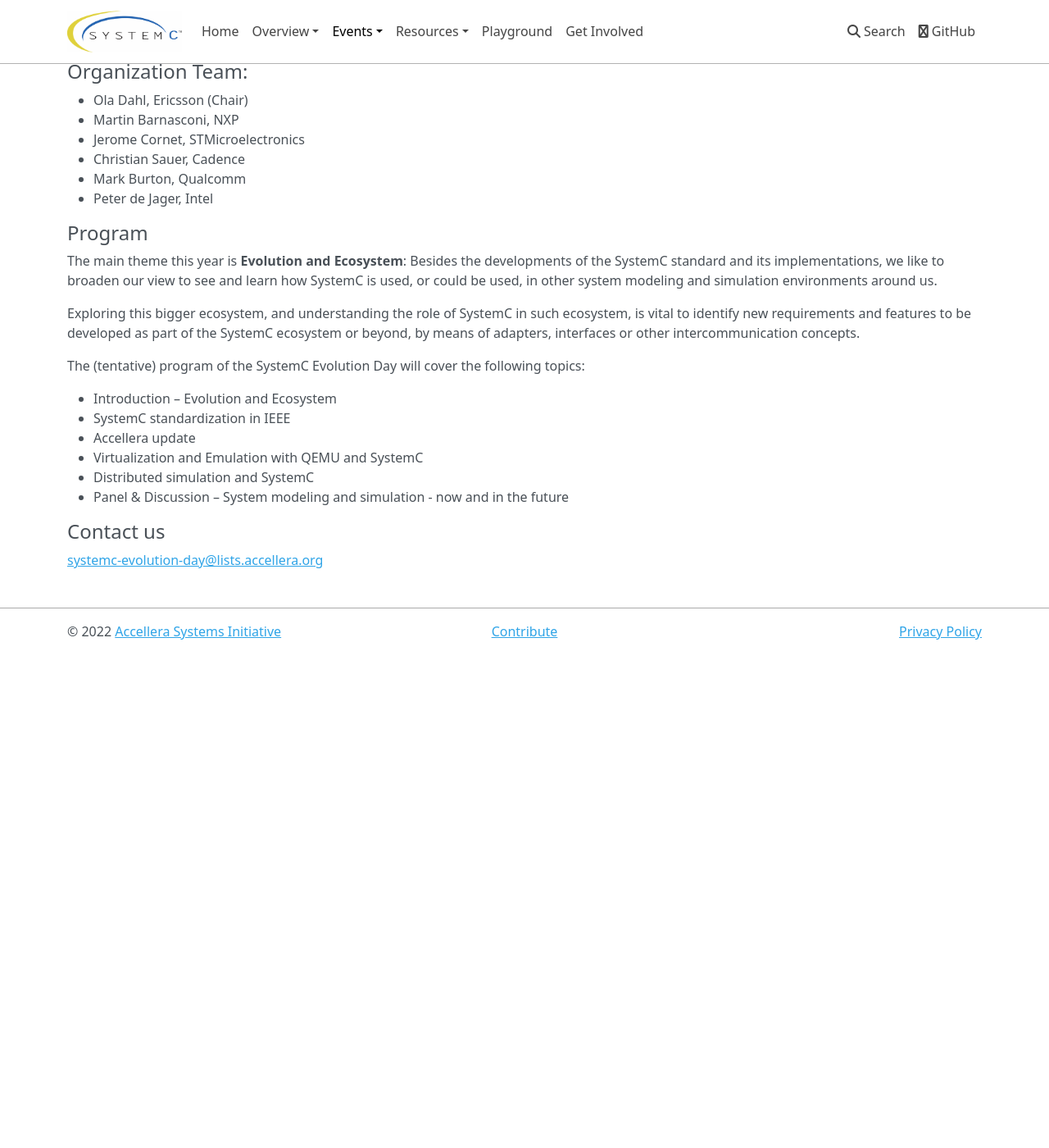
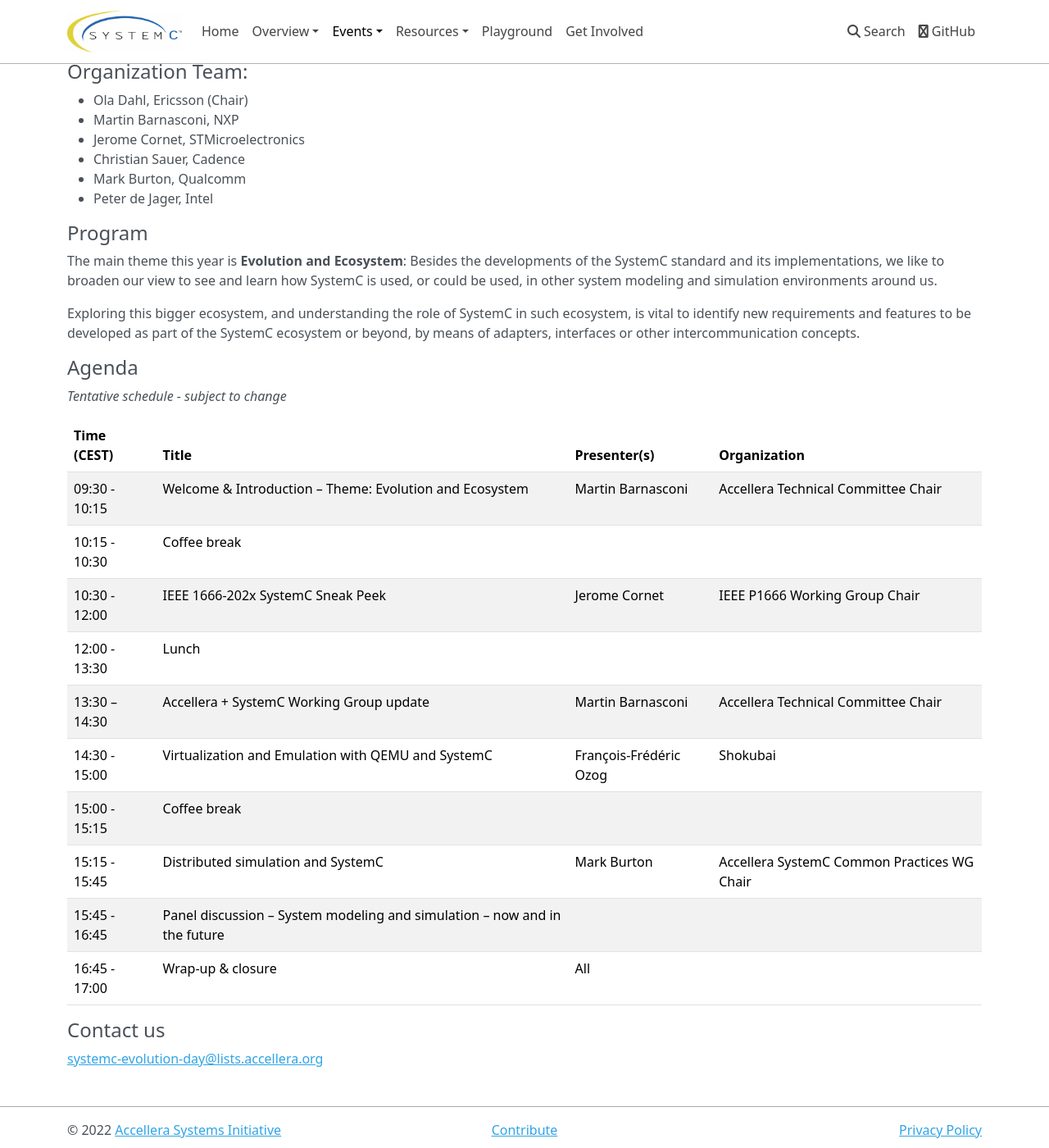
Before and after one commit to accellera-official/systemc.org, an MkDocs documentation site: the page built from docs/events/sced2022.md, in a window 1280 px wide and 1400 px high, scrolled down 489 px. Shown: the whole window at 82% size. Built offline with MkDocs 1.6.1, drawn with Linux system fonts in a browser that asks for light colours; nearby versions of some CDN libraries; before the commit the page ends 1281 px from its top, so only the background shows below that.

Commit message:
SCED2022 agenda
Signed-off-by: Martin Barnasconi <martin.barnasconi@nxp.com>

```diff
--- a/docs/events/sced2022.md
+++ b/docs/events/sced2022.md
@@ -33,14 +33,22 @@
 
 Exploring this bigger ecosystem, and understanding the role of SystemC in such ecosystem, is vital to identify new requirements and features to be developed as part of the SystemC ecosystem or beyond, by means of adapters, interfaces or other intercommunication concepts.
 
-The (tentative) program of the SystemC Evolution Day will cover the following topics:
+## Agenda
 
-* Introduction – Evolution and Ecosystem
-* SystemC standardization in IEEE
-* Accellera update
-* Virtualization and Emulation with QEMU and SystemC
-* Distributed simulation and SystemC
-* Panel & Discussion – System modeling and simulation - now and in the future
+_Tentative schedule - subject to change_
+
+| Time (CEST)&nbsp;&nbsp; | Title | Presenter(s) | Organization |
+| --------------------- | ---------------- | ---------------- | ---------------- |
+| 09:30 - 10:15 | Welcome & Introduction – Theme: Evolution and Ecosystem | Martin Barnasconi	| Accellera Technical Committee Chair |
+| 10:15 - 10:30 | Coffee break |
+| 10:30 - 12:00 | IEEE 1666-202x SystemC Sneak Peek | Jerome Cornet | IEEE P1666 Working Group Chair |
+| 12:00 - 13:30 | Lunch |
+| 13:30 – 14:30 | Accellera + SystemC Working Group update | Martin Barnasconi	| Accellera Technical Committee Chair |
+| 14:30 - 15:00 | Virtualization and Emulation with QEMU and SystemC | François-Frédéric Ozog | Shokubai |
+| 15:00 - 15:15 | Coffee break |
+| 15:15 - 15:45 | Distributed simulation and SystemC | Mark Burton | Accellera SystemC Common Practices WG Chair |
+| 15:45 - 16:45 | Panel discussion – System modeling and simulation – now and in the future |
+| 16:45 - 17:00 | Wrap-up & closure | All |
 
 ## Contact us
 
```
